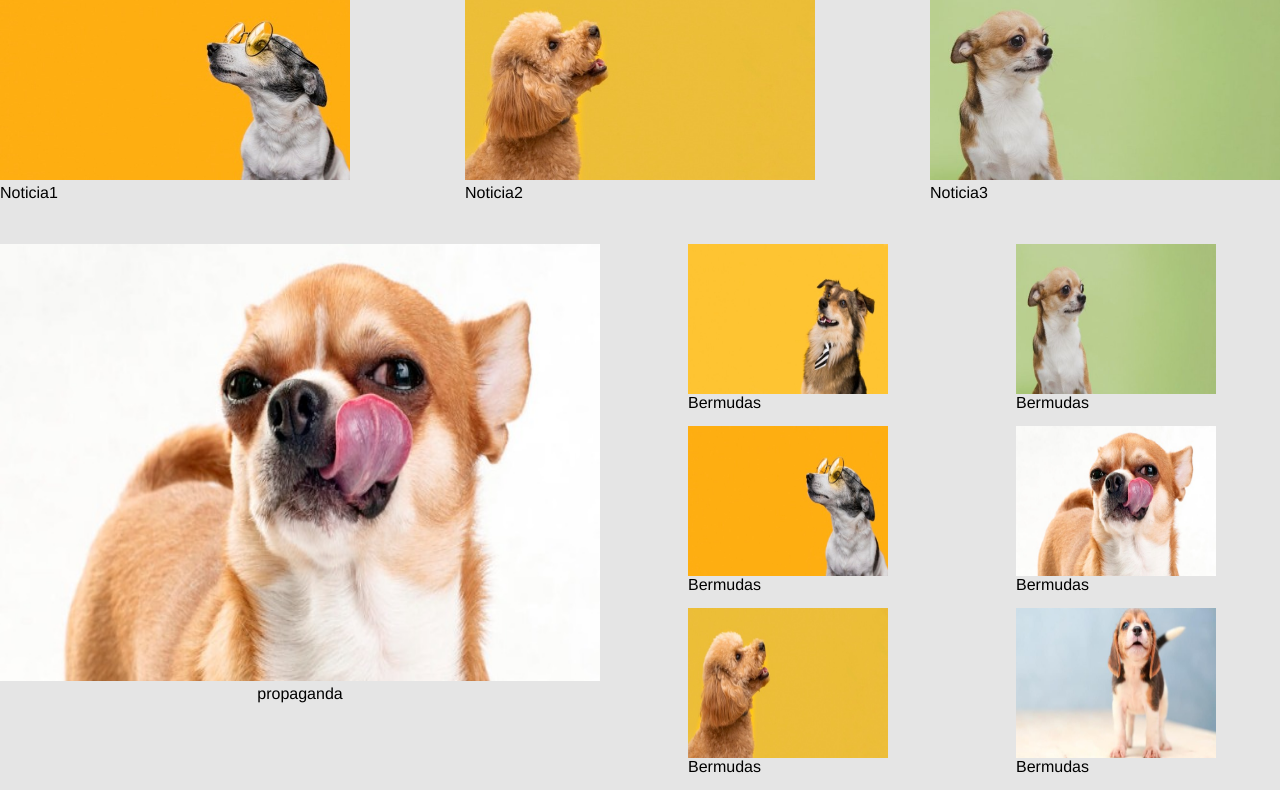
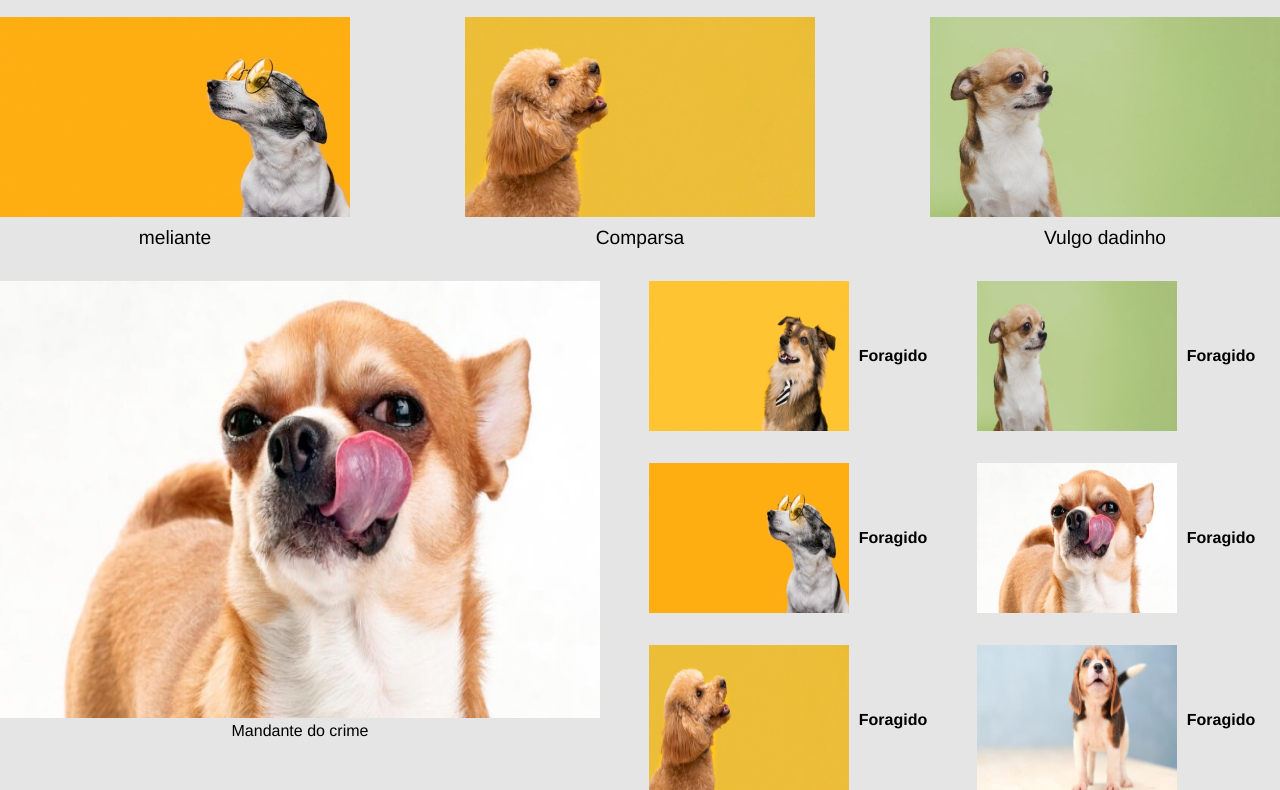
Before and after one commit to vtrajanodev/dbc-html-css, a plain HTML site: page aula04/trabalho04/pages/noticias.html in a window 1280 px wide. Shown: the part 132-922 px from the top of the page. Drawn offline with Linux system fonts and the light colour scheme.

Commit message:
Temas finalizados

```diff
--- a/aula04/trabalho04/pages/noticias.html
+++ b/aula04/trabalho04/pages/noticias.html
@@ -17,25 +17,27 @@
             <ul>
                 <li><a href="galeria.html">Galeria</a></li>
                 <li><a href="noticias.html">Notícias</a></li>
-                <li><a href="youtube    .html">Youtube</a></li>
+                <li><a href="youtube.html">Youtube</a></li>
                 <li><a href="twitter.html">Twitter</a></li>
             </ul>
         </nav>
     </header>
 
+    <h1>Notícias</h1>
+
     <div class="principal-container">
         <div class="flex-top-container">
             <div>
                 <img src="../../images/dog2.jpeg" alt="">
-                <p>Noticia1</p>
+                <p>meliante</p>
             </div>
             <div>
                 <img src="../../images/dog3.jpeg" alt="">
-                <p>Noticia2</p>
+                <p>Comparsa</p>
             </div>
             <div>
                 <img src="../../images/dog4.jpeg" alt="">
-                <p>Noticia3</p>
+                <p>Vulgo dadinho</p>
             </div>
         </div>
 
@@ -44,39 +46,41 @@
             <div class="ads">
                 <div>
                     <img src="../../images/dog5.jpeg" alt="dog-image">
-                    <p>propaganda</p>
+                    <p>Mandante do crime</p>
                 </div>
             </div>
 
             <div class="cards">
                 <div>
-                    <img src="../../images/dog1.jpeg" alt="">
-                    <p>Bermudas</p>
+
+                    <img src="../../images/dog1.jpeg" alt="dog1">
+                    <p>Foragido</p>
+
                 </div>
 
                 <div>
-                    <img src="../../images/dog2.jpeg" alt="">
-                    <p>Bermudas</p>
+                    <img src="../../images/dog2.jpeg" alt="dog2">
+                    <p>Foragido</p>
                 </div>
 
                 <div>
-                    <img src="../../images/dog3.jpeg" alt="">
-                    <p>Bermudas</p>
+                    <img src="../../images/dog3.jpeg" alt="dog3">
+                    <p>Foragido</p>
                 </div>
 
                 <div>
-                    <img src="../../images/dog4.jpeg" alt="">
-                    <p>Bermudas</p>
+                    <img src="../../images/dog4.jpeg" alt="dog4">
+                    <p>Foragido</p>
                 </div>
 
                 <div>
-                    <img src="../../images/dog5.jpeg" alt="">
-                    <p>Bermudas</p>
+                    <img src="../../images/dog5.jpeg" alt="dog5">
+                    <p>Foragido</p>
                 </div>
 
                 <div>
                     <img src="../../images/dog6.jpeg" alt="">
-                    <p>Bermudas</p>
+                    <p>Foragido</p>
                 </div>
             </div>
         </div>
--- a/aula04/trabalho04/styles/styles-noticias.css
+++ b/aula04/trabalho04/styles/styles-noticias.css
@@ -2,6 +2,11 @@
     margin: 0;
     padding: 0;
     box-sizing: border-box;
+}
+
+h1{
+    margin-top: 5rem;
+    text-align: center;
 }
 
 /* ---- container principal ----  */
@@ -14,7 +19,7 @@ div.principal-container{
 
 div.flex-top-container{
     max-width: 1400px;
-    margin: 7rem auto 4rem;
+    margin: 2rem auto 4rem;
 
     display: flex;
     align-items: center;
@@ -30,6 +35,12 @@ div.flex-top-container div{
 div.flex-top-container img{
     width: 100%;
     height: 100%;
+}
+
+div.flex-top-container p{
+    text-align: center;
+    font-size: 1.2rem;
+    margin-top: 0.4rem;
 }
 
 /* ---- container mid (propaganda/bermudas)---- */
@@ -66,9 +77,9 @@ div.ads p{
 /* ---- estilização dos cards ----  */
 
 div.cards{
-    /* border: 1px solid red; */
 
-    max-height: 550px;
+    max-width: 900px;
+    max-height: 600px;
     align-items: center;
 
     display: flex;
@@ -80,13 +91,20 @@ div.cards div{
     width: 200px;
     height: 150px;
 
+    margin-bottom: 2rem;
 
-    margin-bottom: 2rem;
     display: flex;
-    flex-wrap: wrap;
+    justify-content: center;
+    align-items: center;
 }
 
 div.cards img{
     width: 100%;
     height: 100%;
 }
+
+div.cards p{
+    margin-left: 10px;
+    font-weight: 700;
+
+}
--- a/aula04/trabalho04/styles/styles-youtube.css
+++ b/aula04/trabalho04/styles/styles-youtube.css
@@ -15,7 +15,7 @@ div.flex-container{
 
 h1{
     text-align: center;
-    margin-top: 1.5rem;
+    margin-top: 4.5rem;
     font-style: italic;
 }
 
```
